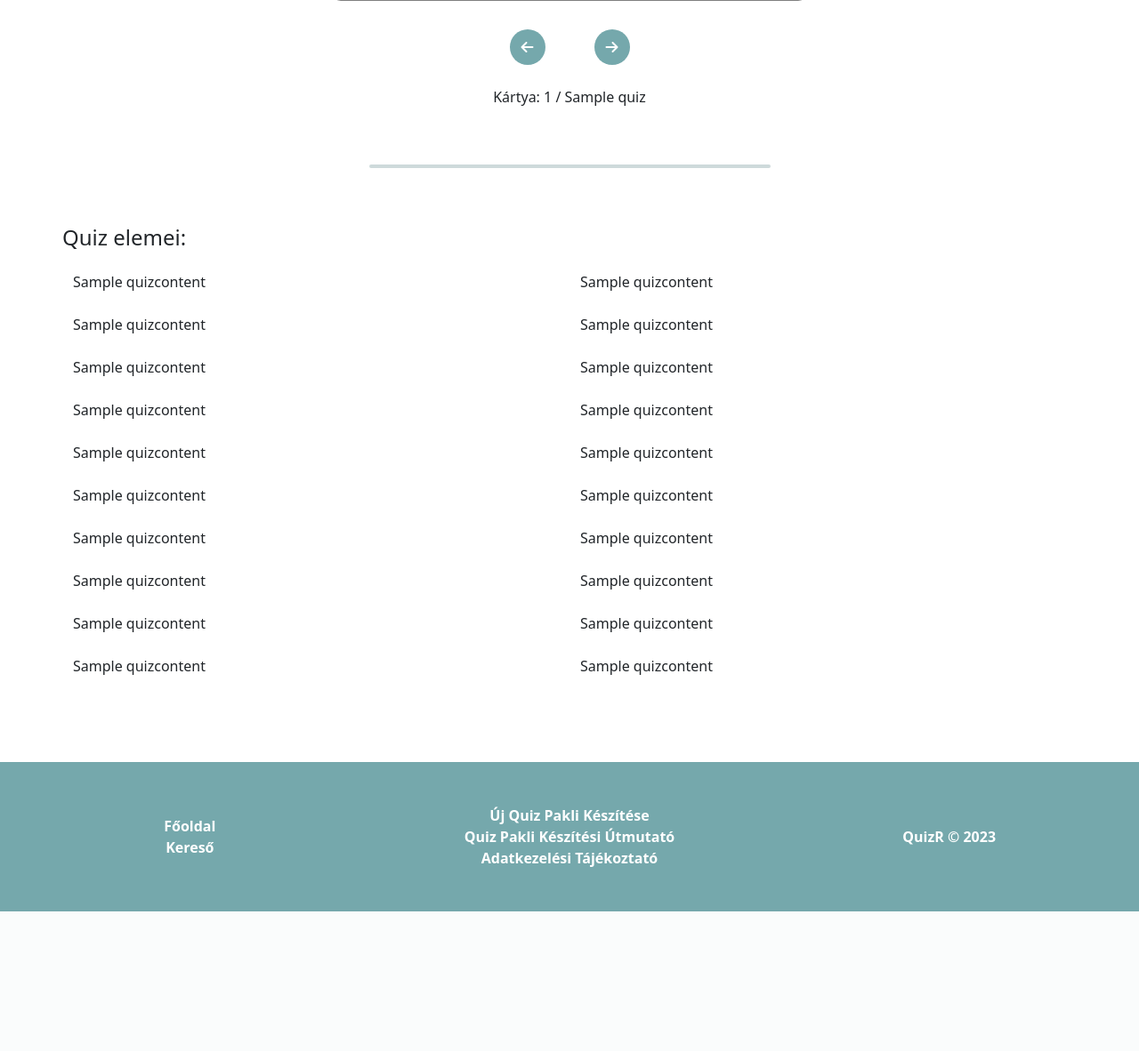
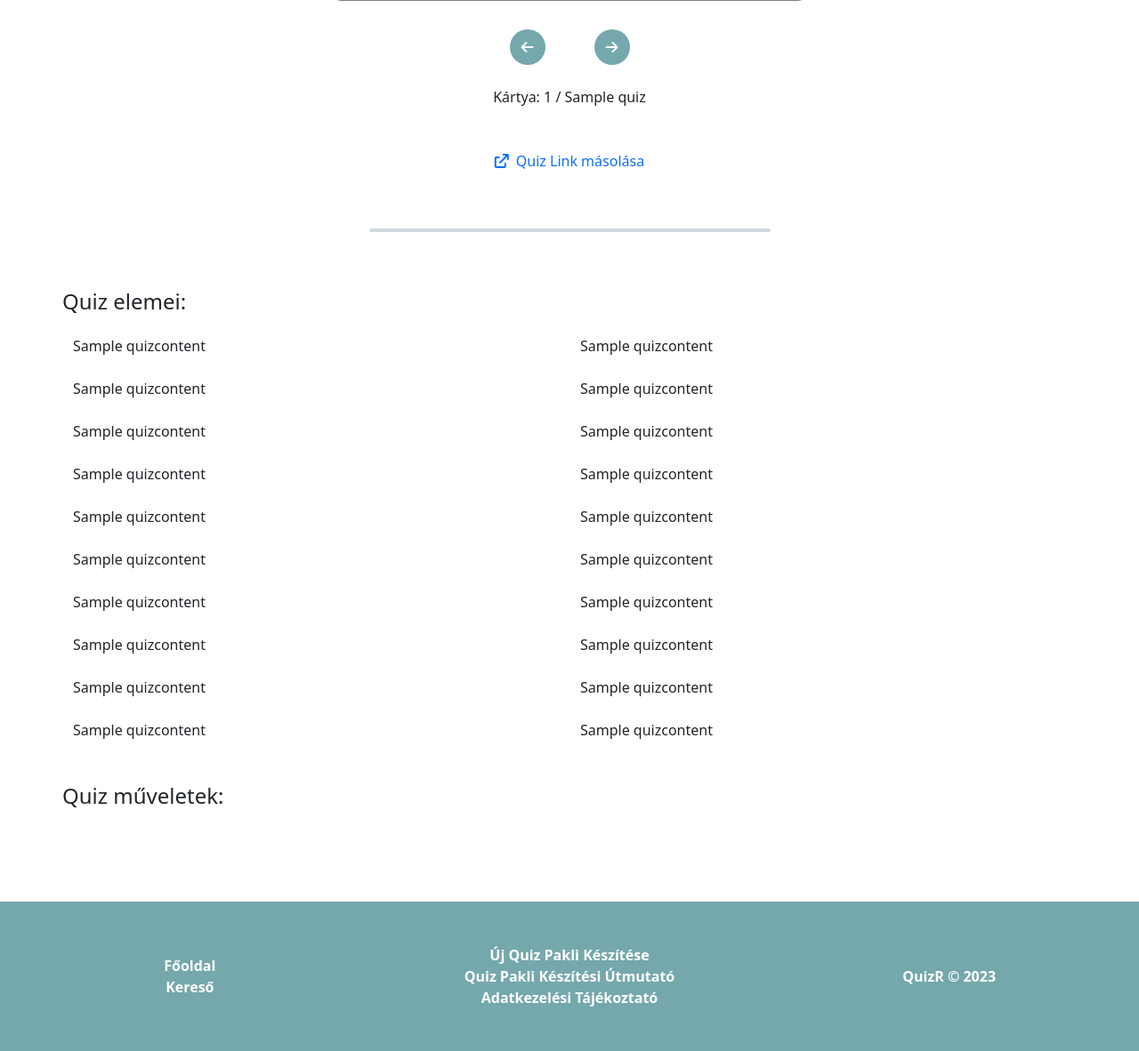
Before and after one commit to TMarccci/Projekt_4-WebQuiz-2022-23, a Flask app: template templates/quizes/learnquiz.html in a window 1280 px wide. Shown: the part 489-1671 px from the top of the page at 89% size. Before the commit the page ends 1514 px from the top, so only its background shows below. Run offline with Flask 2, Linux system fonts and the light colour scheme; the template is opened without the code that fills it: most values are stand-ins (such as "Sample title", 1, 10 or a date in 2020).

Commit message:
Copy Quiz Link BTN, Edit and Delete btn on learn

```diff
--- a/quiz.py
+++ b/quiz.py
@@ -28,8 +28,8 @@ def sendQuiz(quizz, username, gender, useridself):
         # Get who created the quiz
         cnx = cnxpool.get_connection()
         cursor = cnx.cursor()
-        cursor.execute("SELECT username FROM users WHERE userid = %s", (quizz[6],))
-        quizcreator = cursor.fetchone()[0]
+        cursor.execute("SELECT * FROM users WHERE userid = %s", (quizz[6],))
+        creator = cursor.fetchone()
         cursor.close()
         cnx.close()
 
@@ -42,7 +42,7 @@ def sendQuiz(quizz, username, gender, useridself):
                 flash('Hiba történt! 0x009')
                 return render_template('error.html', title='QuizR - Hiba történt', logged_in=True, name=username, gender=gender, useridself=useridself, description=descerror)
 
-            return render_template('quizes/learnquiz.html', title='QuizR - ' + quizcategory + ' - ' + quizz[2], logged_in=True, name=username, gender=gender, useridself=useridself, quiz=quizz, quizcategory=quizcategory, quizcontents=quizcontents, quizcreator=quizcreator, description=description)
+            return render_template('quizes/learnquiz.html', title='QuizR - ' + quizcategory + ' - ' + quizz[2], logged_in=True, name=username, gender=gender, useridself=useridself, quiz=quizz, quizcategory=quizcategory, quizcontents=quizcontents, quizcreatorid=creator[1], quizcreator=creator[3],description=description)
         else:
             # Handle errors
             if quizcategory is None:
--- a/static/js/learn/script.js
+++ b/static/js/learn/script.js
@@ -138,3 +138,17 @@ flipCard = function() {
         document.getElementById('card' + currentCardInt + 'front').classList.add('d-none');
     }
 }
+
+// Add event listener to left arrow button to go to previous card
+window.addEventListener('keydown', function(e) {
+    if(e.keyCode == 32 && e.target == document.body) {
+      e.preventDefault();
+        flipCard();
+    } else if (e.keyCode == 37 || e.keyCode == 65 && e.target == document.body) {
+        e.preventDefault();
+        prevCard();
+    } else if (e.keyCode == 39 || e.keyCode == 68 && e.target == document.body) {
+        e.preventDefault();
+        nextCard();
+    }
+  });
--- a/templates/profile/profile.html
+++ b/templates/profile/profile.html
@@ -63,7 +63,7 @@
                                 </span>
                             </a>
                         </form>
-                        <a href="/editquiz/{{ quizzes[quiz][1] }}" onclick="document.getElementById('delete{{ quiz }}').submit()">
+                        <a href="/editquiz/{{ quizzes[quiz][1] }}">
                             <span class="px-2 py-1 float-end ms-2 pencil">
                                 <i class="fa fa-pencil" aria-hidden="true" style="color: white;"></i>
                             </span>
--- a/templates/quizes/learnquiz.html
+++ b/templates/quizes/learnquiz.html
@@ -13,11 +13,6 @@
         <strong class="d-none d-md-inline">-</strong> Legutóbb módosítva: {{ quiz[5] }}
         {% endif %}
     </p>
-    <!--
-        <p class="text-center mb-5">
-        <a class="sharegomb sharegomb-icon sharegomb-url" href="#"><i class="fa fa-external-link"></i><span class="ms-2">Link másolása</span></a>
-    </p>
-    -->
 
     {% with messages = get_flashed_messages() %}
         {% if messages %}
@@ -78,6 +73,17 @@
         <div class="row mt-4 mb-3">
             <span class="text-center">Kártya: <span id="currentcardtext">1</span> / <span id="maxcardtext">{{ quiz[7] }}</span></span>
         </div>
+        <p class="text-center my-5" id="copylink">
+            <a class="sharegomb sharegomb-icon sharegomb-url" href="javascript:copyLink()"><i class="fa fa-external-link"></i><span class="ms-2">Quiz Link másolása</span></a>
+        </p>
+        <script>
+            function copyLink() {
+                navigator.clipboard.writeText("https://quizr.tmarccci.hu/quiz/{{ quiz[1] }}");
+
+                // Replace copylink innerHTML to
+                document.getElementById("copylink").innerHTML = '<div class="col-12 col-md-8 mx-auto text-center alert alert-success">A quiz linkje sikeresen a vágólapra lett téve!<br><a class="sharegomb sharegomb-icon sharegomb-url" href="javascript:copyLink()"><i class="fa fa-external-link"></i><span class="ms-2">Másol megint</span></a></div>';
+            }
+        </script>
         <div class="row my-5">
             <div class="col-4 col-md-5 mx-auto">
                 <hr>
@@ -96,6 +102,28 @@
             </div>
         </div>
         {% endfor %}
+
+        <div class="row mt-5 h4">
+            Quiz műveletek:
+        </div>
+        {% if useridself == quizcreatorid %}
+            <div class="d-flex mt-3">
+                <a href="/editquiz/{{ quiz[1] }}">
+                    <span class="px-2 py-1 mx-3 pencil">
+                        <i class="fa fa-pencil" aria-hidden="true" style="color: white;"></i>
+                    </span>
+                </a>
+                <form method="post" action="/deletequiz" id="0">
+                    <input type="hidden" name="quizid" value="{{ quiz[1] }}">
+                    <a href="#" onclick="document.getElementById('0').submit()">
+                        <span class="px-2 py-1 ms-3 trash">
+                            <i class="fa fa-trash" aria-hidden="true" style="color: white;"></i>
+                        </span>
+                    </a>
+                </form>
+            </div>
+        {% endif %}
+
     </div>
 </div>
 <script src="{{ url_for('static', filename='js/learn/script.js') }}"></script>
```
Also changed, not shown: proj/plan.png (deleted).
